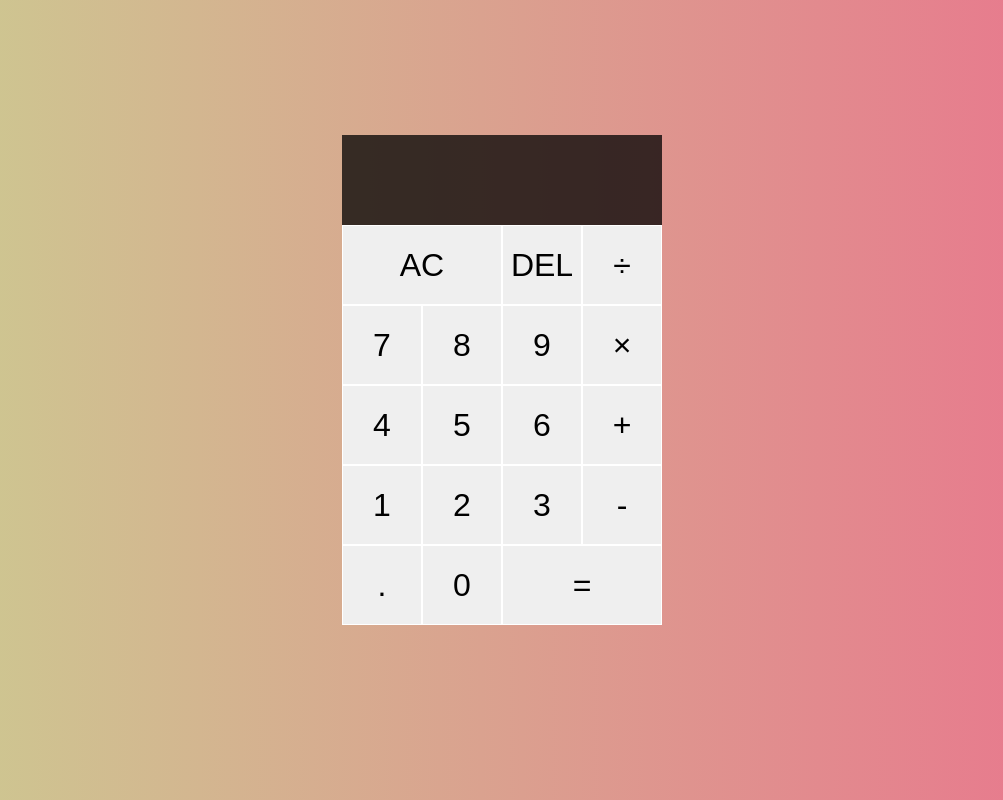
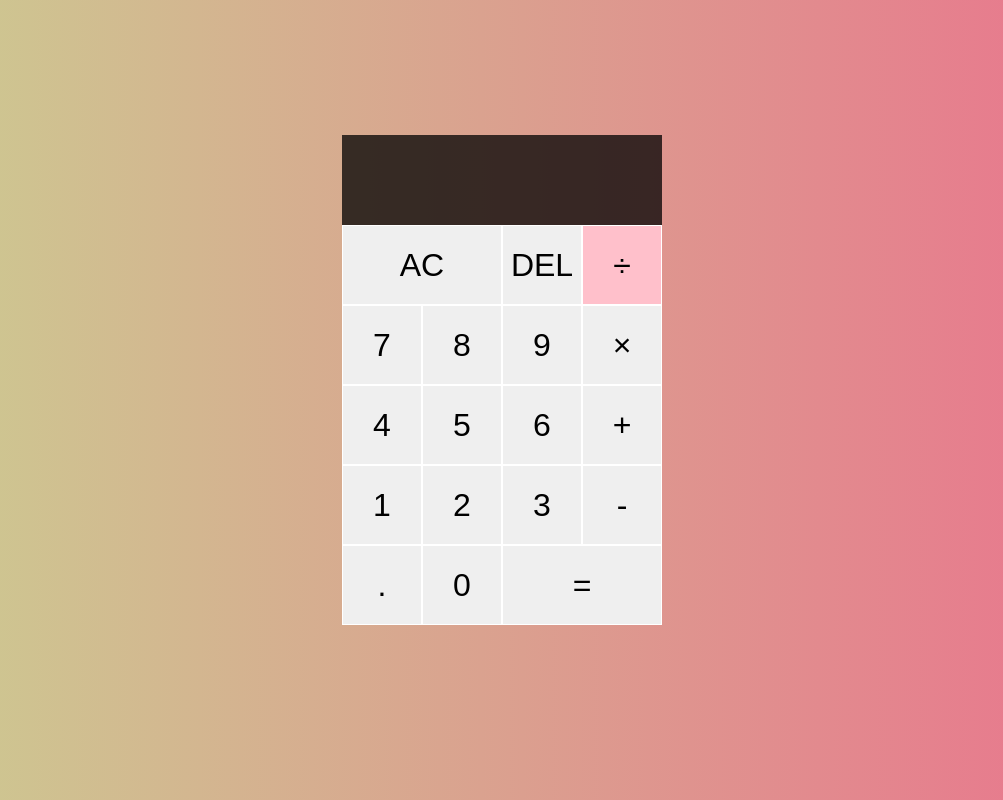
Before and after one commit to swathiisb/Basic-Calculator, a plain HTML site: page index.html in a window 1280 px wide. Shown: the whole page, without its empty margins (138-1141 px from the left). Drawn offline with Linux system fonts and the light colour scheme.

```diff
--- a/index.html
+++ b/index.html
@@ -16,7 +16,7 @@
     </div>
     <button data-all-clear class="span-two">AC</button>
     <button data-delete>DEL</button>
-    <button data-operation>÷</button>
+    <button data-operation style="background-color:pink">÷</button>
     <button data-number>7</button>
     <button data-number>8</button>
     <button data-number>9</button>
```
